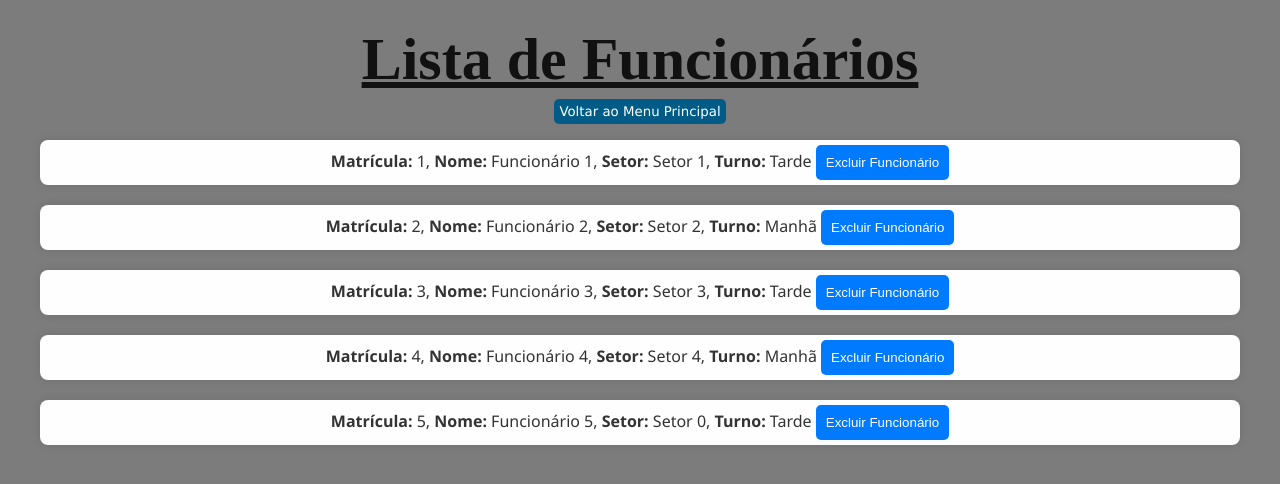
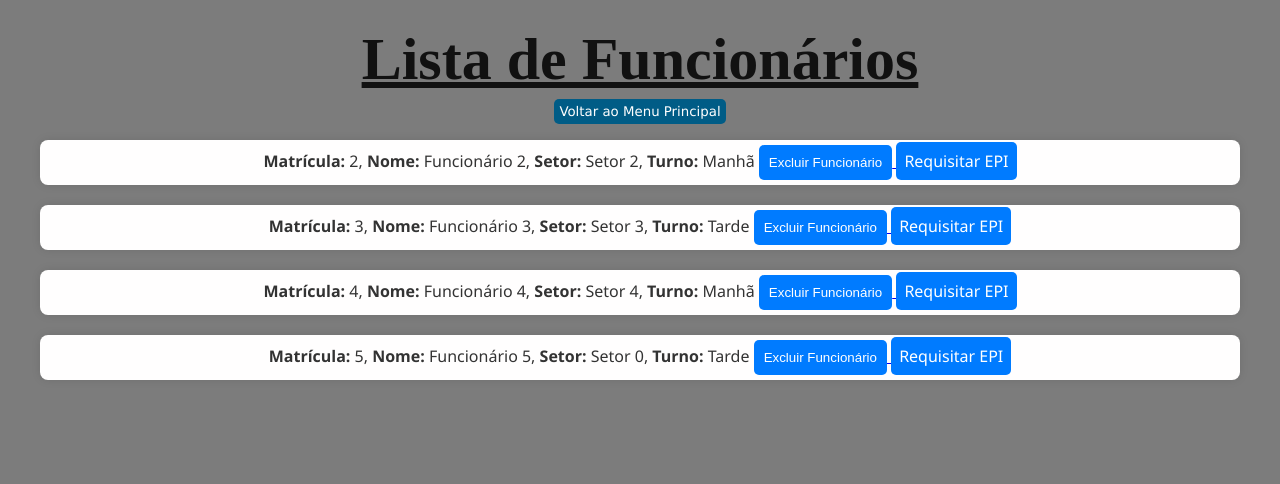
Before and after one commit to paulordo/EPICONTROL-SYSTEM, a Flask app: page /get-funcionarios in a window 1280 px wide. Shown: the top 484 px of the page. Run offline with Flask 3, Linux system fonts and the light colour scheme.

Commit message:
versão2

```diff
--- a/static/exibir_funcionarios.css
+++ b/static/exibir_funcionarios.css
@@ -97,3 +97,18 @@
         padding: 10px;
     }
 }
+
+a.botao_requisitar {
+    background-color: #007bff;
+    color: #fff;
+    padding: 8px;
+    border: none;
+    border-radius: 5px;
+    cursor: pointer;
+    text-decoration: none;
+    text-align: center;
+    margin-left: 0px;
+}
+a.botao_requisitar:hover {
+    background-color: green;
+}
--- a/static/requisicao_epi_sucesso.css
+++ b/static/requisicao_epi_sucesso.css
@@ -1,6 +1,6 @@
 body {
     font-family: Arial, sans-serif;
-    background-color: #f9f9f9;
+    background-color: #7c7c7c;
     margin: 0;
     padding: 0;
     display: flex;
--- a/static/script.js
+++ b/static/script.js
@@ -47,4 +47,11 @@
     document.getElementById('cadastrarFuncionario').addEventListener('click', function () {
         openCadastrarFuncionarioPage();
     });
+    function getMatriculaFromURL() {
+        const queryString = window.location.search;
+        const urlParams = new URLSearchParams(queryString);
+        return urlParams.get('matricula');
+    }
+    const matriculaDoFuncionario = getMatriculaFromURL();
+    console.log(matriculaDoFuncionario);
 });
--- a/static/style.css
+++ b/static/style.css
@@ -16,7 +16,8 @@
     flex-wrap: wrap;
     max-width: 250px;
     box-shadow: 0 0 20px rgba(0, 0, 0, 0.1);
-    padding: 20px; /* Adiciona algum preenchimento ao formulário */
+    padding: 20px;
+    text-align: center;
 }
 
 h1 {
@@ -33,7 +34,7 @@
     border-radius: 5px;
     box-shadow: 0 0 10px rgba(0, 0, 0, 0.1);
     margin-top: 20px;
-    padding: 20px; /* Adiciona algum preenchimento ao conteúdo */
+    padding: 20px;
 }
 
 #content p {
@@ -48,6 +49,7 @@
 
 #menu {
     margin-top: 20px;
+    background-color: #bbbbbb;
 }
 
 #menu h2 {
--- a/templates/exibir_funcionarios.html
+++ b/templates/exibir_funcionarios.html
@@ -31,7 +31,7 @@
                                     {% endif %}
                                     <!-- Botão de exclusão de histórico para cada item do histórico -->
                                     <a href="{{ url_for('excluir_historico', matricula=funcionario['Matrícula'], epi=historico['EPI'], data=historico['Data']) }}">
-                                        <button type="button" class="botao-excluir">Excluir EPI</button>
+                                        <button type="button" class="botao_excluir">Excluir EPI</button>
                                     </a>
                                 </li>
                             {% endfor %}
@@ -39,13 +39,28 @@
                     {% endif %}
                     <!-- Botão de exclusão para cada funcionário -->
                     <a href="{{ url_for('excluir_funcionario', matricula=funcionario['Matrícula']) }}">
-                        <button type="button" class="botao-excluir">Excluir Funcionário</button>
-                    </a>
+                        <button type="button" class="botao_excluir">Excluir Funcionário</button>
+                    <a href="#" data-matricula="{{ funcionario['Matrícula'] }}" class="botao_requisitar">Requisitar EPI</a>
                 </li>
             {% endfor %}
         </ul>
     </div>
     <script src="{{ url_for('static', filename='script.js') }}"></script>
+    <script>
+        // Adiciona um ouvinte de evento para os botões "Requisitar EPI"
+        var botoesRequisitarEPI = document.querySelectorAll('.botao_requisitar');
+        botoesRequisitarEPI.forEach(function (botao) {
+            botao.addEventListener('click', function () {
+                var matricula = botao.getAttribute('data-matricula');
+                openRequisitarEPIPage(matricula);
+            });
+        });
+
+        // Função para abrir a página de requisitar EPI
+        function openRequisitarEPIPage(matricula) {
+            window.location.href = `/requisitar_epi.html?matricula=${matricula}`;
+        }
+    </script>
 </body>
 
 </html>
--- a/templates/index.html
+++ b/templates/index.html
@@ -5,11 +5,10 @@
     <meta name="viewport" content="width=device-width, initial-scale=1.0">
     <title>EPI CONTROL SYSTEM</title>
     <link rel="stylesheet" href="{{ url_for('static', filename='style.css') }}">
-    <!-- Adiciona Bootstrap ao seu projeto -->
     <link rel="stylesheet" href="https://stackpath.bootstrapcdn.com/bootstrap/4.3.1/css/bootstrap.min.css" integrity="sha384-ggOyR0iXCbMQv3Xipma34MD+dH/1fQ784/j6cY/iJTQUOhcWr7x9JvoRxT2MZw1T" crossorigin="anonymous">
 </head>
 <body>
-    <div class="container"> <!-- Adiciona a classe container do Bootstrap -->
+    <div class="container">
         <h1 class="mt-5">EPI CONTROL SYSTEM</h1>
         <div class="form-container" id="menu">
             <form>
@@ -20,8 +19,6 @@
             </form>
         </div>
     </div>
-
-    <!-- Adiciona os scripts do Bootstrap ao seu projeto -->
     <script src="https://code.jquery.com/jquery-3.3.1.slim.min.js" integrity="sha384-q8i/X+965DzO0rT7abK41JStQIAqVgRVzpbzo5smXKp4YfRvH+8abtTE1Pi6jizo" crossorigin="anonymous"></script>
     <script src="https://cdnjs.cloudflare.com/ajax/libs/popper.js/1.14.7/umd/popper.min.js" integrity="sha384-UO2eT0CpHqdSJQ6hJty5KVphtPhzWj9WO1clHTMGa3JDZwrnQq4sF86dIHNDz0W1" crossorigin="anonymous"></script>
     <script src="https://stackpath.bootstrapcdn.com/bootstrap/4.3.1/js/bootstrap.min.js" integrity="sha384-JjSmVgyd0p3pXB1rRibZUAYoIIy6OrQ6VrjIEaFf/nJGzIxFDsf4x0xIM+B07jRM" crossorigin="anonymous"></script>
```
Also changed, not shown: templates/requisitar_epi.html (+14 -0 lines).
